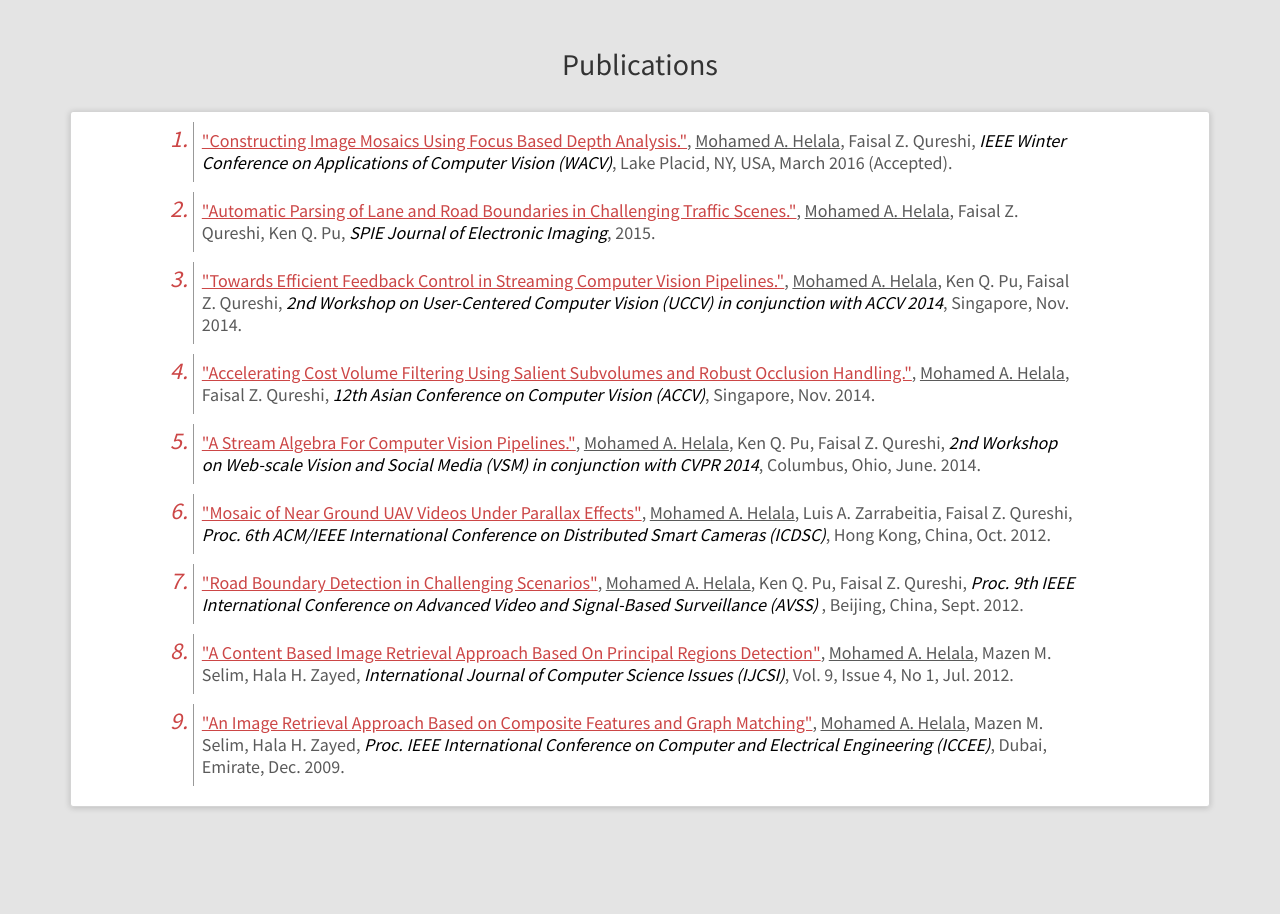
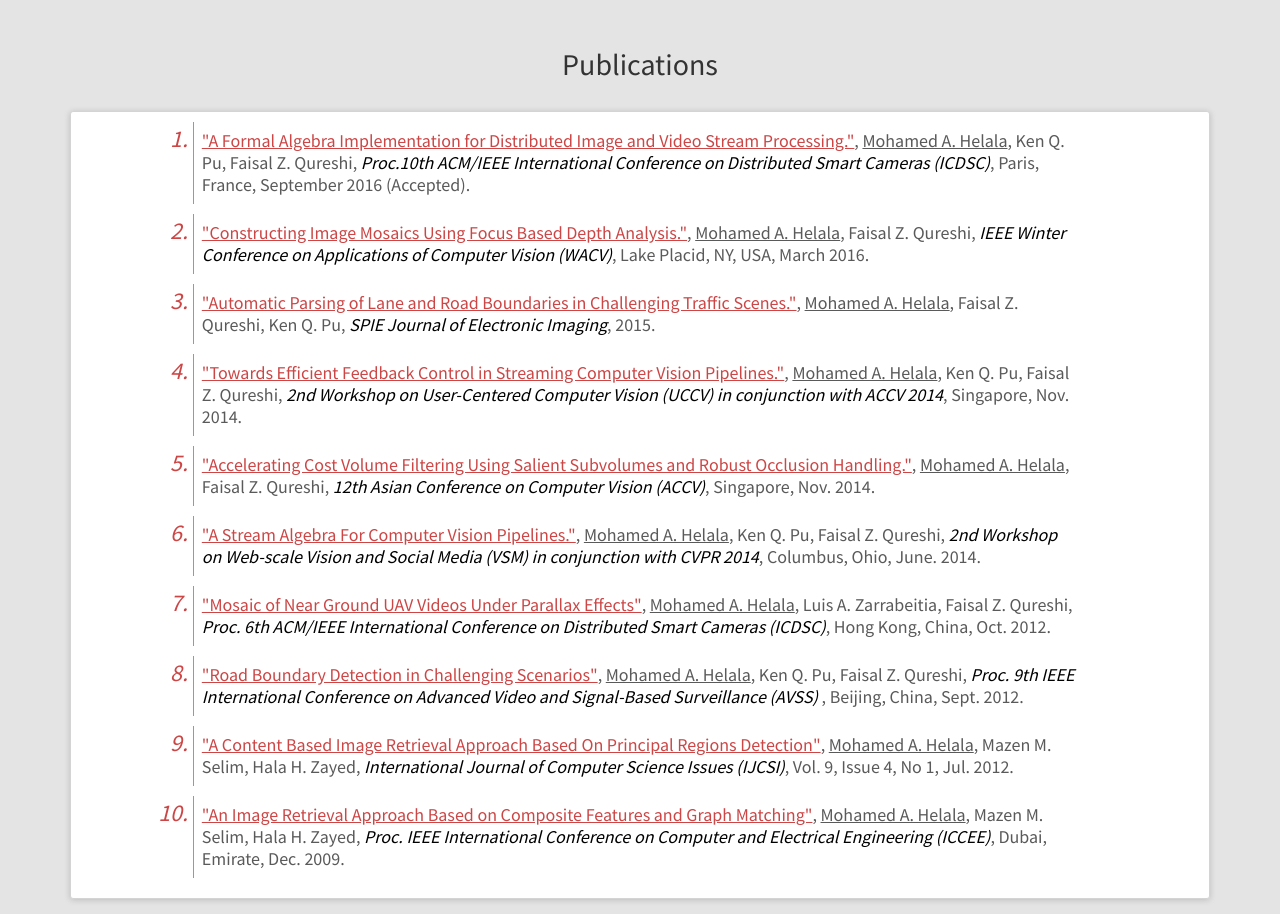
Before and after one commit to mohamed-helala/mohamed-helala.github.io, a plain HTML site: page index.html in a window 1280 px wide. Shown: the part 4760-5674 px from the top of the page. Drawn offline with Linux system fonts and the light colour scheme.

Commit message:
Adding ICDSC16 paper

```diff
--- a/index.html
+++ b/index.html
@@ -545,12 +545,19 @@
             <div class="row mrgn30 ref-panel">
 		<div class="list2">
 		   <ol>
+		   <li><p>
+				<a href="#" id="icdsc16" class="papertitle">"A Formal Algebra Implementation for Distributed Image and Video Stream Processing."</a>,
+				<span class="paperauth">Mohamed A. Helala</span>,
+				Ken Q. Pu, Faisal Z. Qureshi,
+				<span class="papervenue">Proc.10th ACM/IEEE International Conference on Distributed Smart Cameras (ICDSC)</span>,
+				Paris, France, September 2016 (Accepted).
+			</p></li>
 			<li><p>
 				<a href="#" id="wacv16" class="papertitle">"Constructing Image Mosaics Using Focus Based Depth Analysis."</a>,
 				<span class="paperauth">Mohamed A. Helala</span>,
 				Faisal Z. Qureshi,
 				<span class="papervenue">IEEE Winter Conference on Applications of Computer Vision (WACV)</span>,
-				Lake Placid, NY, USA, March 2016 (Accepted).
+				Lake Placid, NY, USA, March 2016.
 			</p></li>
 			<li><p>
 				<a href="#" id="spie15" class="papertitle">"Automatic Parsing of Lane and Road Boundaries in Challenging
```
